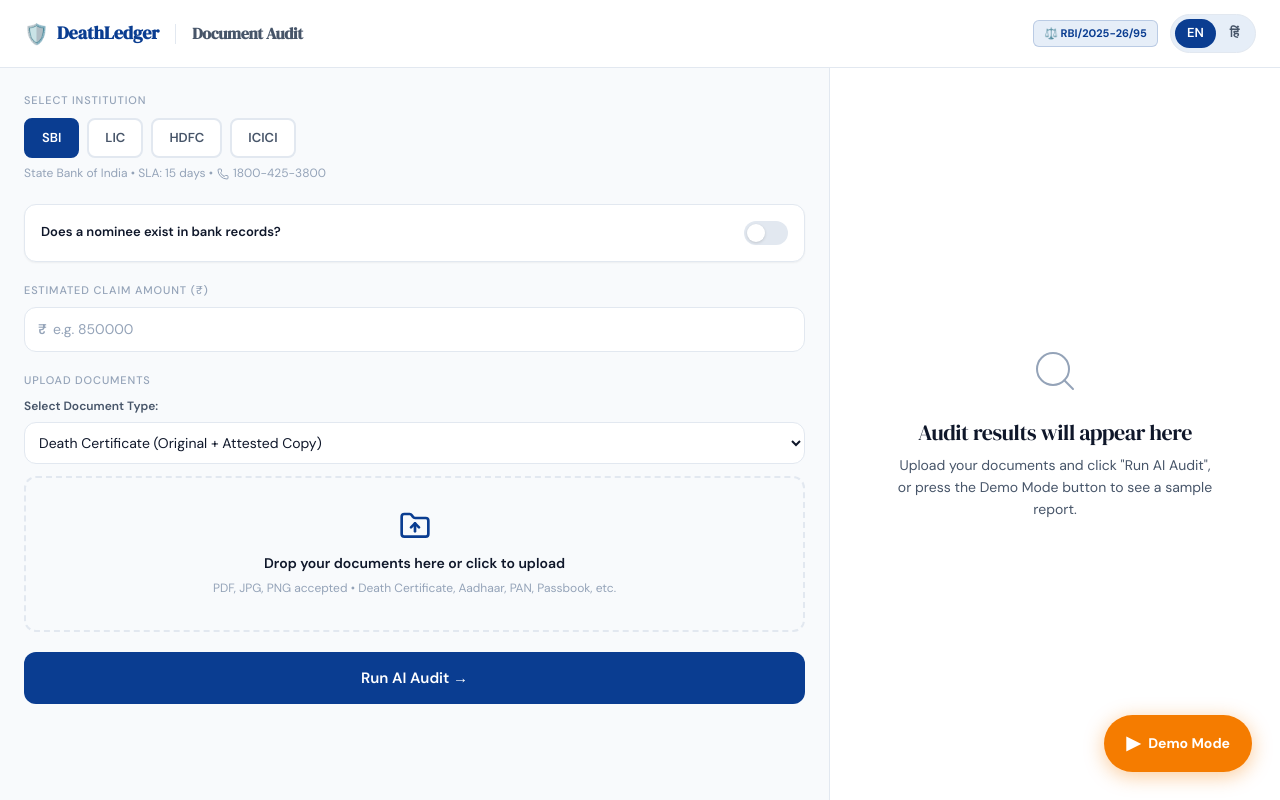
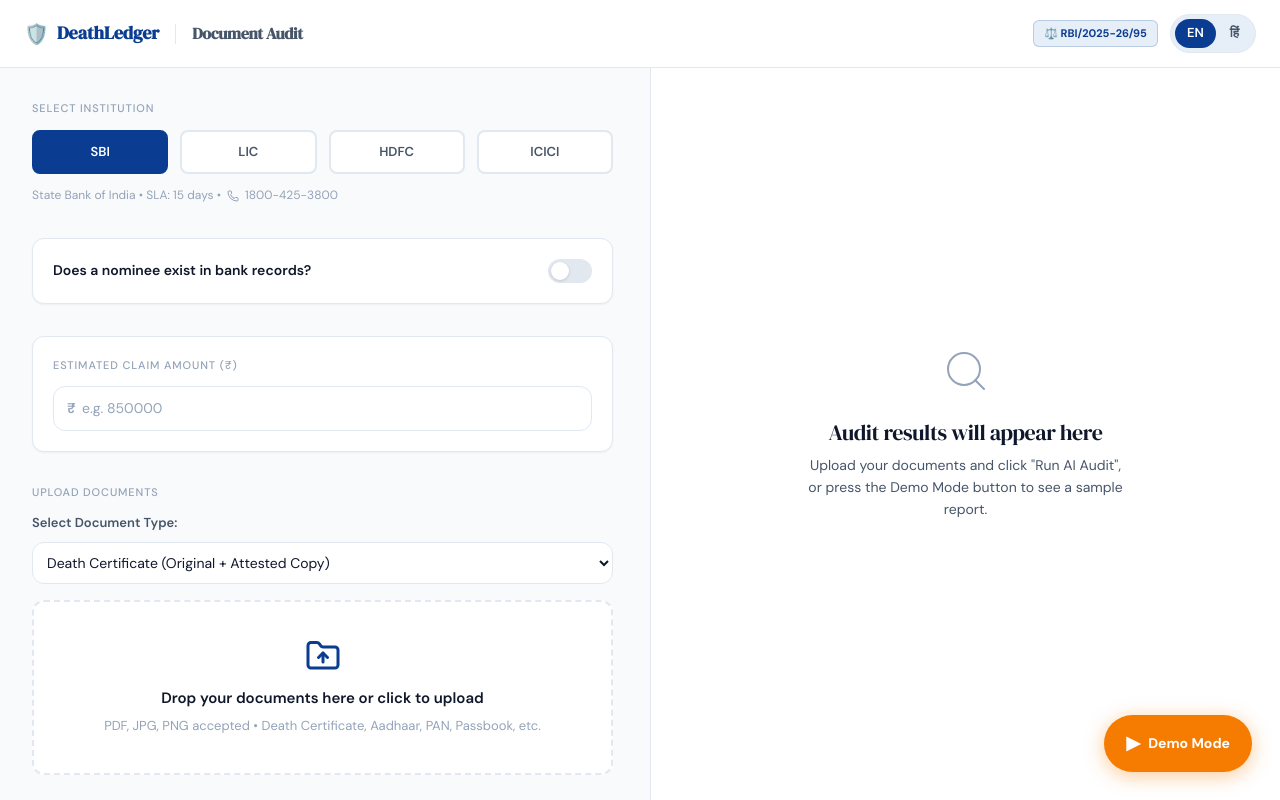
Before and after one commit to sanchp0408/DeathLedger, a Next.js app in the folder frontend/: page /audit in a window 1280 px wide. Built offline with nearby package versions, Linux system fonts and the light colour scheme.

Commit message:
Added the horizontal slidebar

```diff
--- a/frontend/app/globals.css
+++ b/frontend/app/globals.css
@@ -40,6 +40,7 @@
   --font-mono: 'JetBrains Mono', monospace;
 
   /* Spacing & Shape */
+  --section-gap: 32px;
   --radius: 12px;
   --radius-sm: 8px;
   --radius-lg: 16px;
--- a/frontend/components/AuditorSplitScreen.tsx
+++ b/frontend/components/AuditorSplitScreen.tsx
@@ -57,6 +57,47 @@
   const [showAffidavit, setShowAffidavit] = useState(false);
   const [stepIdx, setStepIdx] = useState(0);
   const [selectedDocType, setSelectedDocType] = useState<string>('death_certificate');
+
+  // Split-pane resize state
+  const [leftWidth, setLeftWidth] = useState<number | undefined>(undefined);
+  const [isDragging, setIsDragging] = useState(false);
+
+  const startDragging = (e: React.MouseEvent) => {
+    setIsDragging(true);
+    e.preventDefault(); // prevent text selection
+  };
+
+  const onDrag = useCallback((e: MouseEvent) => {
+    if (!isDragging) return;
+    let newWidth = e.clientX;
+    if (newWidth < 350) newWidth = 350; // min-width for left panel
+    if (newWidth > window.innerWidth - 450) newWidth = window.innerWidth - 450; // max-width
+    setLeftWidth(newWidth);
+  }, [isDragging]);
+
+  const stopDragging = useCallback(() => {
+    if (isDragging) setIsDragging(false);
+  }, [isDragging]);
+
+  useEffect(() => {
+    if (isDragging) {
+      window.addEventListener('mousemove', onDrag);
+      window.addEventListener('mouseup', stopDragging);
+      document.body.style.cursor = 'col-resize';
+      document.body.style.userSelect = 'none';
+    } else {
+      window.removeEventListener('mousemove', onDrag);
+      window.removeEventListener('mouseup', stopDragging);
+      document.body.style.cursor = '';
+      document.body.style.userSelect = '';
+    }
+    return () => {
+      window.removeEventListener('mousemove', onDrag);
+      window.removeEventListener('mouseup', stopDragging);
+      document.body.style.cursor = '';
+      document.body.style.userSelect = '';
+    };
+  }, [isDragging, onDrag, stopDragging]);
 
   useEffect(() => {
     const docs = INSTITUTION_RULES[institution]?.requiredDocs || [];
@@ -339,28 +380,29 @@
         <div
           className="split-left"
           style={{
-            flex: 1,
-            borderRight: '1px solid var(--color-border)',
+            width: leftWidth !== undefined ? `${leftWidth}px` : undefined,
+            flex: leftWidth !== undefined ? `0 0 ${leftWidth}px` : 1,
+            minWidth: '350px',
             overflowY: 'auto',
-            padding: '24px',
+            padding: '32px',
             display: 'flex',
             flexDirection: 'column',
-            gap: '20px',
+            gap: 'var(--section-gap, 32px)',
             background: 'var(--color-bg)',
           }}
         >
           {/* Institution Selector */}
           <div>
-            <label className="label-caps" style={{ display: 'block', marginBottom: '8px' }}>
+            <label className="label-caps" style={{ display: 'block', marginBottom: '12px' }}>
               {t.selectInstitution}
             </label>
-            <div style={{ display: 'flex', gap: '8px', flexWrap: 'wrap' }}>
+            <div style={{ display: 'grid', gridTemplateColumns: 'repeat(auto-fit, minmax(70px, 1fr))', gap: '12px' }}>
               {Object.entries(INSTITUTION_RULES).map(([key, rule]) => (
                 <button
                   key={key}
                   onClick={() => setInstitution(key)}
                   style={{
-                    padding: '8px 16px',
+                    padding: '10px 16px',
                     borderRadius: 'var(--radius-sm)',
                     border: `2px solid ${institution === key ? INSTITUTION_COLORS[key] : 'var(--color-border)'}`,
                     background: institution === key ? INSTITUTION_COLORS[key] : 'white',
@@ -369,6 +411,7 @@
                     fontSize: '13px',
                     cursor: 'pointer',
                     transition: 'all 0.2s',
+                    textAlign: 'center',
                   }}
                 >
                   {key}
@@ -376,16 +419,17 @@
               ))}
             </div>
             {institution && (
-              <div style={{ fontSize: '12px', color: 'var(--color-text-muted)', marginTop: '6px', display: 'flex', alignItems: 'center', gap: '4px' }}>
+              <div style={{ fontSize: '12px', color: 'var(--color-text-muted)', marginTop: '12px', display: 'flex', alignItems: 'center', gap: '6px' }}>
                 {INSTITUTION_RULES[institution].name} • SLA: {INSTITUTION_RULES[institution].sladays} days • <Phone size={12} /> {INSTITUTION_RULES[institution].contact}
               </div>
             )}
           </div>
 
           {/* Nominee Toggle */}
-          <div className="card" style={{ padding: '16px' }}>
-            <div style={{ display: 'flex', alignItems: 'center', justifyContent: 'space-between', marginBottom: nomineeExists ? '12px' : '0' }}>
-              <label style={{ fontWeight: 600, fontSize: '13px', cursor: 'pointer' }}>
+          <div>
+            <div className="card" style={{ padding: '20px' }}>
+              <div style={{ display: 'flex', alignItems: 'center', justifyContent: 'space-between', marginBottom: nomineeExists ? '16px' : '0' }}>
+                <label style={{ fontWeight: 600, fontSize: '14px', cursor: 'pointer', color: 'var(--color-text-primary)' }}>
                   {t.nomineeExists}
                 </label>
                 <button
@@ -404,10 +448,12 @@
                 </div>
               )}
             </div>
+          </div>
 
           {/* Claim Amount */}
           <div>
-            <label className="label-caps" style={{ display: 'block', marginBottom: '8px' }}>
+            <div className="card" style={{ padding: '20px', background: 'var(--color-surface)', border: '1px solid var(--color-border)' }}>
+              <label className="label-caps" style={{ display: 'block', marginBottom: '12px' }}>
                 {t.claimAmount}
               </label>
               <div style={{ position: 'relative' }}>
@@ -422,27 +468,28 @@
                 <input
                   type="number"
                   className="input"
-                style={{ paddingLeft: '28px' }}
+                  style={{ paddingLeft: '28px', width: '100%', background: 'white' }}
                   placeholder="e.g. 850000"
                   value={claimAmount ?? ''}
                   onChange={(e) => setClaimAmount(e.target.value ? Number(e.target.value) : null)}
                 />
               </div>
               {simplifiedProcedure && (
-              <div className="banner-success" style={{ marginTop: '8px', fontSize: '12px', display: 'flex', alignItems: 'center', gap: '6px' }}>
+                <div className="banner-success" style={{ marginTop: '12px', fontSize: '12px', display: 'flex', alignItems: 'center', gap: '6px' }}>
                   <CheckCircle size={14} /> {t.simplifiedProcedure}
                 </div>
               )}
             </div>
+          </div>
 
           {/* Upload Zone */}
           <div>
-            <label className="label-caps" style={{ display: 'block', marginBottom: '8px' }}>
+            <label className="label-caps" style={{ display: 'block', marginBottom: '12px' }}>
               {t.uploadLabel}
             </label>
 
-            <div style={{ marginBottom: '12px' }}>
-              <label style={{ fontSize: '12px', fontWeight: 600, color: 'var(--color-text-secondary)', display: 'block', marginBottom: '6px' }}>
+            <div style={{ marginBottom: '16px' }}>
+              <label style={{ fontSize: '13px', fontWeight: 600, color: 'var(--color-text-secondary)', display: 'block', marginBottom: '8px' }}>
                 Select Document Type:
               </label>
               <select
@@ -460,14 +507,18 @@
             <div
               {...getRootProps()}
               className={`drop-zone ${isDragActive ? 'active' : ''}`}
-              style={{ marginBottom: uploadedFiles.length > 0 ? '12px' : '0' }}
+              style={{
+                padding: 'clamp(24px, 4vw, 36px) 24px',
+                marginBottom: uploadedFiles.length > 0 ? '16px' : '0',
+                background: isDragActive ? 'var(--color-primary-light)' : 'white'
+              }}
             >
               <input {...getInputProps()} />
-              <div style={{ marginBottom: '10px', display: 'flex', justifyContent: 'center' }}><FolderUp size={32} className="text-primary" /></div>
-              <div style={{ fontWeight: 600, fontSize: '14px', color: 'var(--color-text-primary)', marginBottom: '4px' }}>
+              <div style={{ marginBottom: '12px', display: 'flex', justifyContent: 'center' }}><FolderUp size={36} className="text-primary" /></div>
+              <div style={{ fontWeight: 600, fontSize: '15px', color: 'var(--color-text-primary)', marginBottom: '6px' }}>
                 {isDragActive ? 'Drop files here...' : t.dropDocuments}
               </div>
-              <div style={{ fontSize: '12px', color: 'var(--color-text-muted)' }}>
+              <div style={{ fontSize: '13px', color: 'var(--color-text-muted)' }}>
                 {t.acceptedFormats} • Death Certificate, Aadhaar, PAN, Passbook, etc.
               </div>
             </div>
@@ -552,11 +603,31 @@
           <style>{`@keyframes spin { to { transform: rotate(360deg); } }`}</style>
         </div>
 
+        {/* ===== RESIZE GUTTER ===== */}
+        <div
+          onMouseDown={startDragging}
+          style={{
+            width: '6px',
+            cursor: 'col-resize',
+            background: isDragging ? 'var(--color-primary)' : 'transparent',
+            borderRight: '1px solid var(--color-border)',
+            flexShrink: 0,
+            transition: 'background 0.2s',
+            zIndex: 10,
+          }}
+          onMouseEnter={(e) => {
+            if (!isDragging) e.currentTarget.style.background = 'rgba(10, 61, 145, 0.1)';
+          }}
+          onMouseLeave={(e) => {
+            if (!isDragging) e.currentTarget.style.background = 'transparent';
+          }}
+        />
+
         {/* ===== RIGHT PANE ===== */}
         <div
           className="split-right"
           style={{
-            width: '450px',
+            flex: 1,
             minWidth: '450px',
             overflowY: 'auto',
             padding: '24px',
```
Lines whose indentation alone changed are shown as unchanged.
